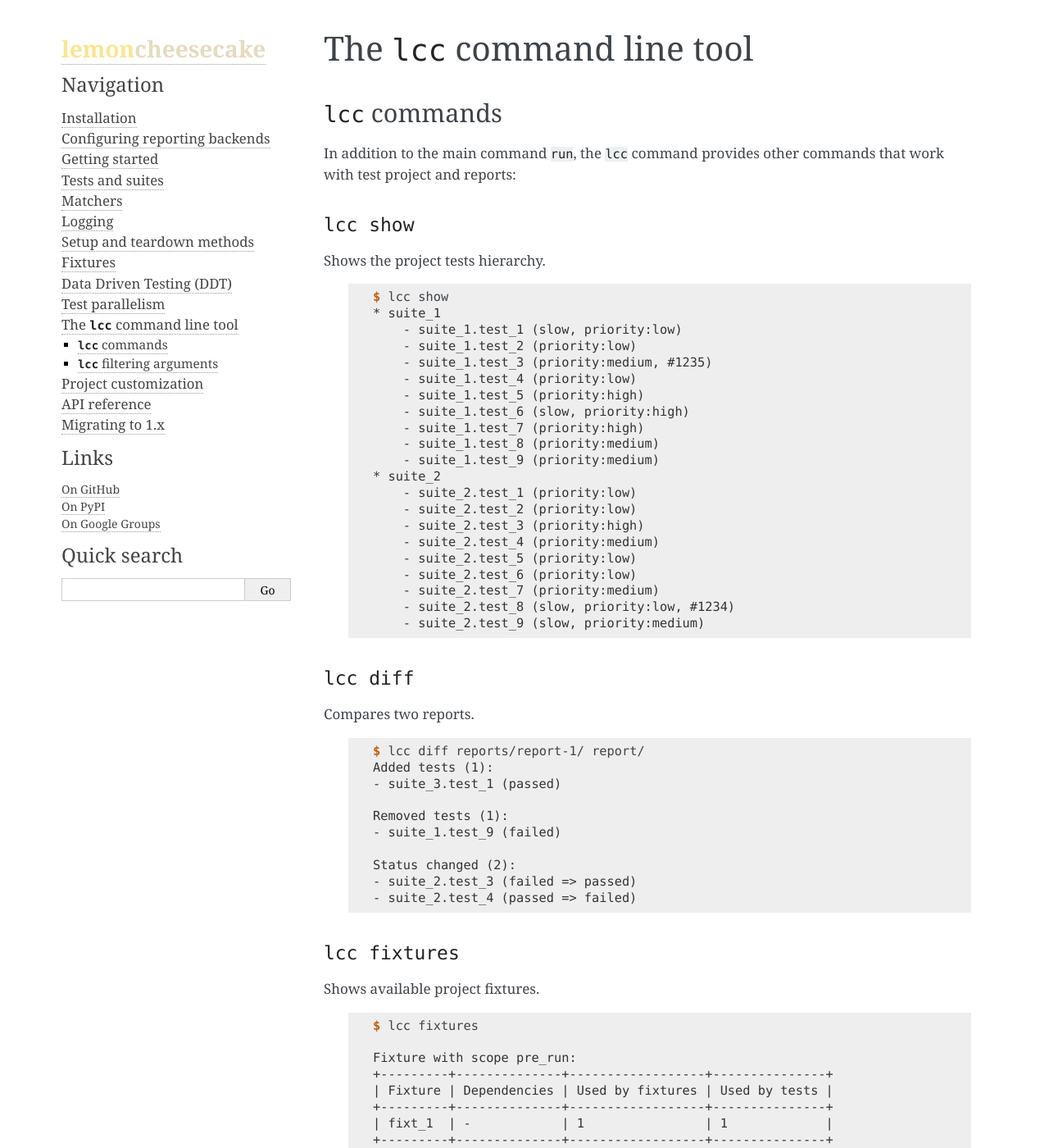
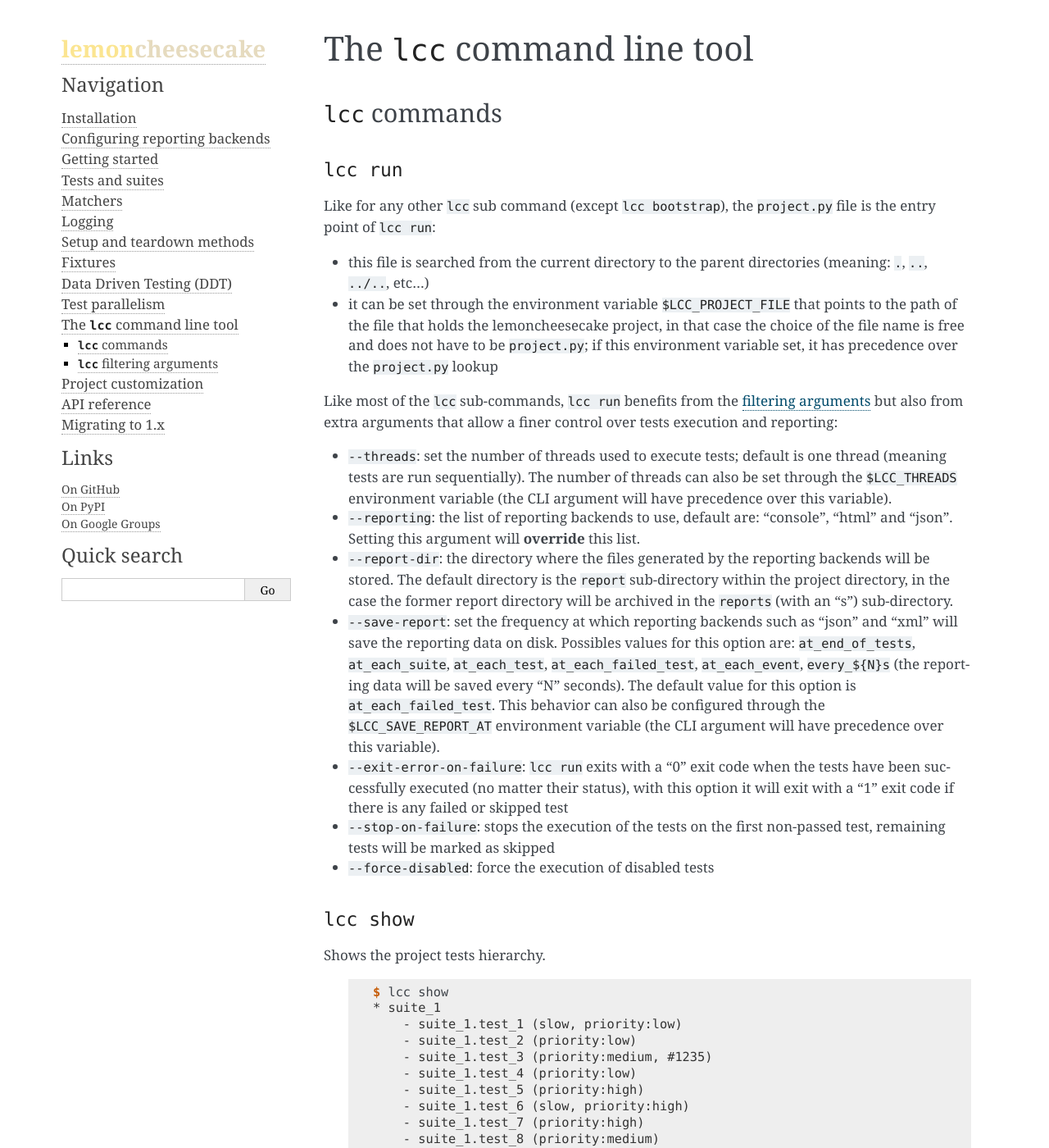
Before and after one commit to lemoncheesecake/lemoncheesecake, a Sphinx documentation site: the page built from doc/cli.rst, in a window 1280 px wide and 1400 px high. Shown: the whole window at 82% size. Built offline with Sphinx 7.4.7, drawn with Linux system fonts in a browser that asks for light colours.

Commit message:
doc: add a new chapter about 'lcc run'

```diff
--- a/doc/cli.rst
+++ b/doc/cli.rst
@@ -8,8 +8,49 @@ The ``lcc`` command line tool
 ``lcc`` commands
 ----------------
 
-In addition to the main command ``run``, the ``lcc`` command provides other commands that work with test project and
-reports:
+.. _lcc_run:
+
+``lcc run``
+~~~~~~~~~~~
+
+Like for any other ``lcc`` sub command (except ``lcc bootstrap``), the ``project.py`` file is the entry point of
+``lcc run``:
+
+- this file is searched from the current directory to the parent directories (meaning: ``.``, ``..``, ``../..``, etc...)
+
+- it can be set through the environment variable ``$LCC_PROJECT_FILE`` that points to the path of the file that holds
+  the lemoncheesecake project, in that case the choice of the file name is free and does not have to be ``project.py``;
+  if this environment variable set, it has precedence over the ``project.py`` lookup
+
+Like most of the ``lcc`` sub-commands, ``lcc run`` benefits from the :ref:`filtering arguments <cli_filters>` but also
+from extra arguments that allow a finer control over tests execution and reporting:
+
+- ``--threads``: set the number of threads used to execute tests; default is one thread (meaning tests are run
+  sequentially). The number of threads can also be set through the ``$LCC_THREADS`` environment variable (the CLI argument
+  will have precedence over this variable).
+
+- ``--reporting``: the list of reporting backends to use, default are: "console", "html" and "json". Setting this
+  argument will **override** this list.
+
+- ``--report-dir``: the directory where the files generated by the reporting backends will be stored. The default
+  directory is the ``report`` sub-directory within the project directory, in the case the former report directory
+  will be archived in the ``reports`` (with an "s") sub-directory.
+
+- ``--save-report``: set the frequency at which reporting backends such as "json" and "xml" will save the reporting data
+  on disk. Possibles values for this option are: ``at_end_of_tests``, ``at_each_suite``, ``at_each_test``,
+  ``at_each_failed_test``, ``at_each_event``, ``every_${N}s`` (the reporting
+  data will be saved every "N" seconds). The default value for this option is ``at_each_failed_test``.
+  This behavior can also be configured through the ``$LCC_SAVE_REPORT_AT`` environment variable (the CLI argument
+  will have precedence over this variable).
+
+- ``--exit-error-on-failure``: ``lcc run`` exits with a "0" exit code when the tests have been successfully executed
+  (no matter their status), with this option it will exit with a "1" exit code if there is any failed or skipped test
+
+- ``--stop-on-failure``: stops the execution of the tests on the first non-passed test, remaining tests will be marked
+  as skipped
+
+- ``--force-disabled``: force the execution of disabled tests
+
 
 ``lcc show``
 ~~~~~~~~~~~~
@@ -40,6 +81,7 @@ Shows the project tests hierarchy.
           - suite_2.test_8 (slow, priority:low, #1234)
           - suite_2.test_9 (slow, priority:medium)
 
+
 ``lcc diff``
 ~~~~~~~~~~~~
 
@@ -57,6 +99,7 @@ Compares two reports.
       Status changed (2):
       - suite_2.test_3 (failed => passed)
       - suite_2.test_4 (passed => failed)
+
 
 ``lcc fixtures``
 ~~~~~~~~~~~~~~~~
--- a/doc/getting-started.rst
+++ b/doc/getting-started.rst
@@ -131,3 +131,5 @@ Tests are run like this:
      * Failures: 0
 
 The generated HTML report is available in the file ``report/report.html``.
+
+You will find more information about ``lcc run`` options :ref:`here <lcc_run>`.
```
